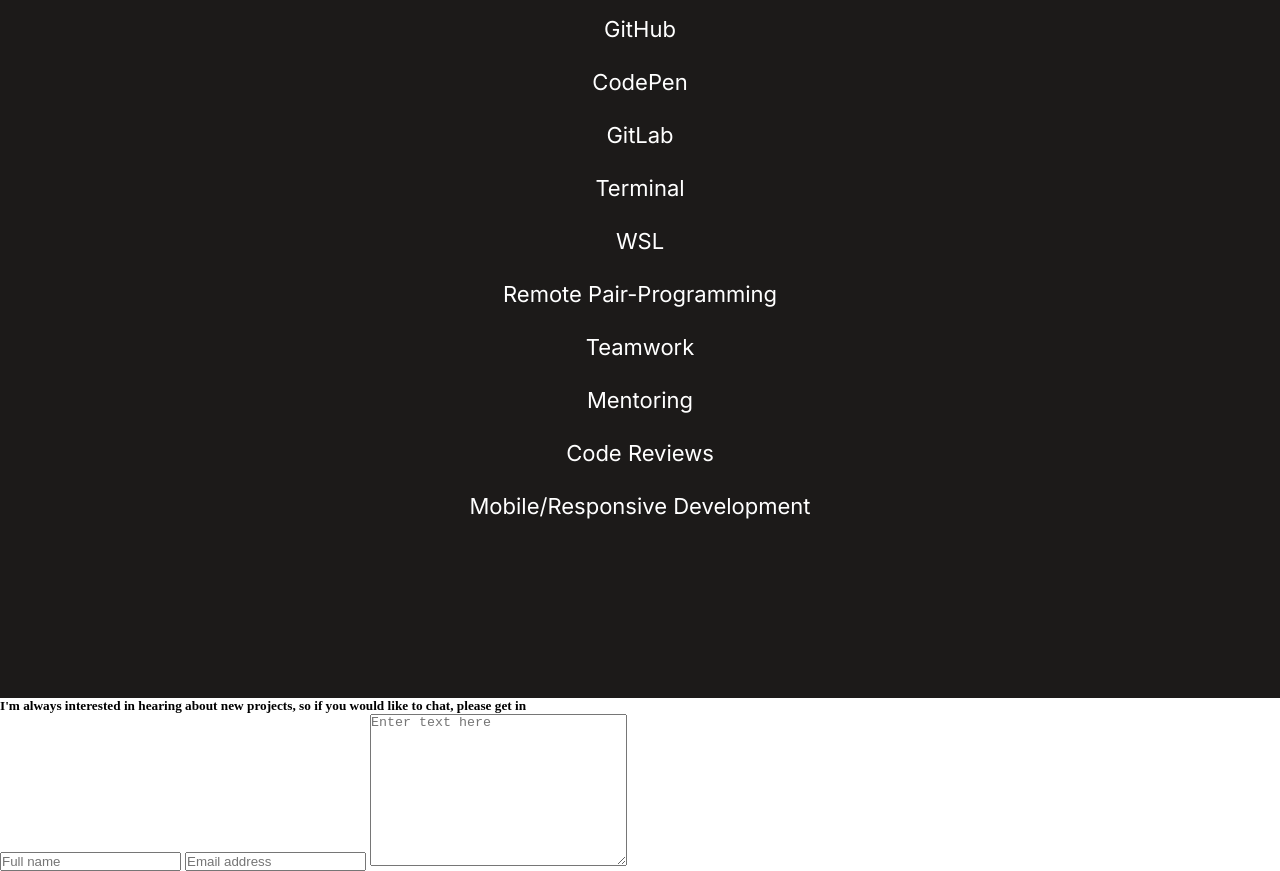
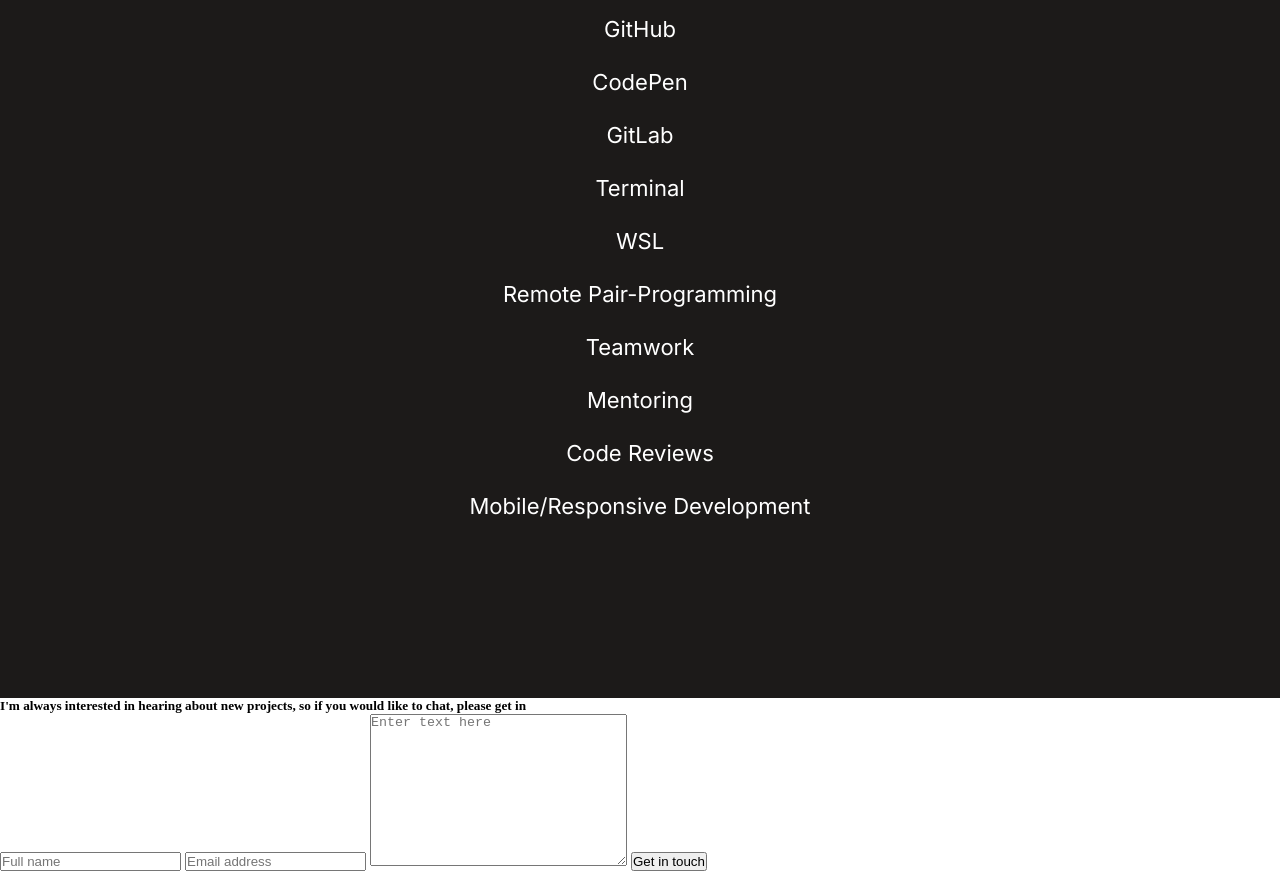
Before and after one commit to SamroodAli/curriculum-cr-training-contact-form, a plain HTML site: page index.html in a window 1280 px wide. Shown: the part 6009-6880 px from the top of the page. Drawn offline with Linux system fonts and the light colour scheme.

Commit message:
Form:Create submit button in form

```diff
--- a/index.html
+++ b/index.html
@@ -295,7 +295,7 @@
         <input type="tel" name="name" id="name" placeholder="Full name">
         <input type="text" name="email" id="email" placeholder="Email address">
         <textarea name="message" id="message" cols="30" rows="10" placeholder="Enter text here"></textarea>
-
+        <input type="submit" value="Get in touch">
       </form>
     </footer>
     </main>
```
